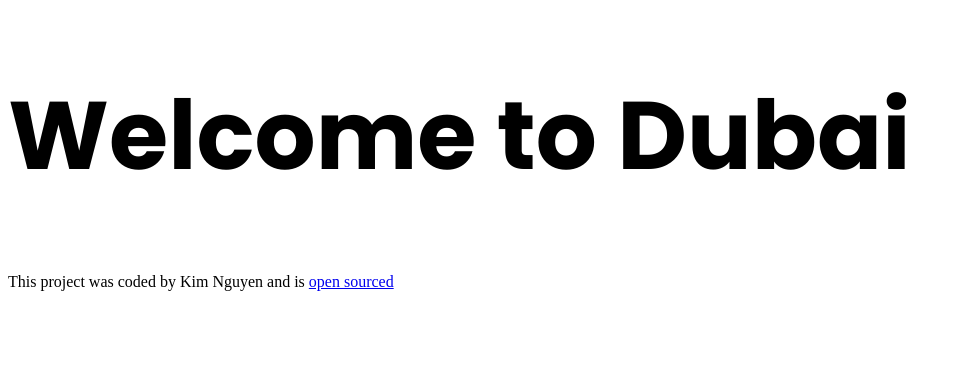
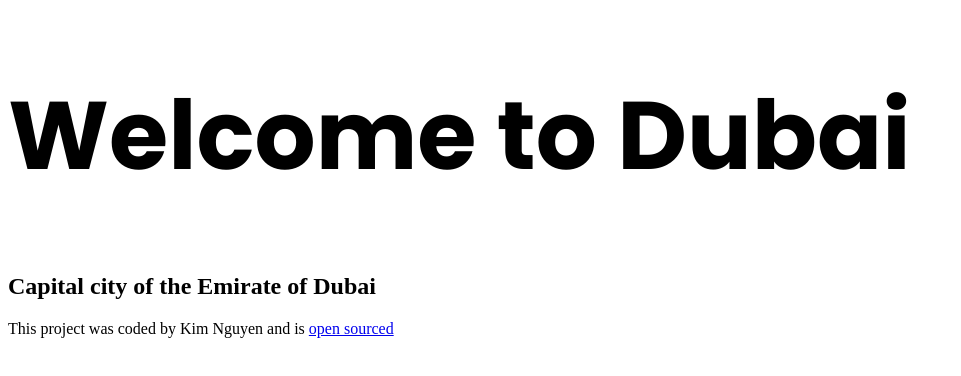
Before and after one commit to kimnguyen10/dubai-travel-project, a plain HTML site: page index.html in a window 1280 px wide. Shown: the whole page, without its empty margins (0-961 px from the left). Drawn offline with Linux system fonts and the light colour scheme.

Commit message:
Added subtitle to the homepage

```diff
--- a/index.html
+++ b/index.html
@@ -14,6 +14,7 @@
   </head>
   <body>
     <h1>Welcome to Dubai</h1>
+    <h2>Capital city of the Emirate of Dubai</h2>
     <footer>
       This project was coded by Kim Nguyen and is
       <a
```
